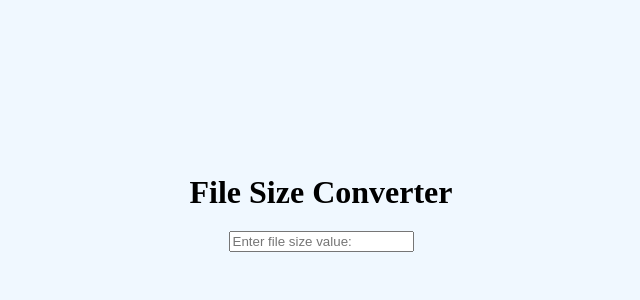
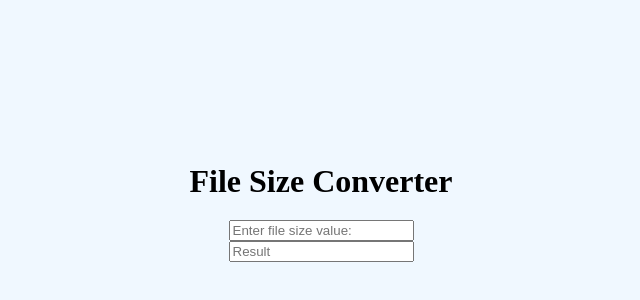
Before and after one commit to unknownss-ss/Summative-file-converter, a website: page index.html in a window 1280 px wide. Shown: the part 198-498 px from the top of the page, without its empty margins (319-959 px from the left). Drawn offline with Linux system fonts and the light colour scheme.

Commit message:
answer box

```diff
--- a/index.html
+++ b/index.html
@@ -14,5 +14,11 @@
         <input type="text" id="input-box" placeholder="Enter file size value: " />
     </div>
 
+
+
+    <div class="output-wrapper">
+        <!--Readonly box for the calculation to be displayed-->
+        <input type="text" id="output-box" placeholder="Result" readonly />
+    </div>
 </body>
 </html>
```
